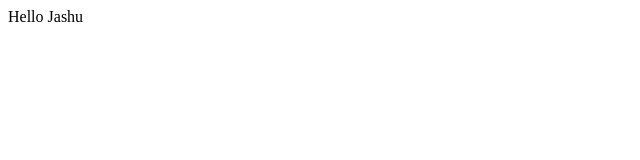
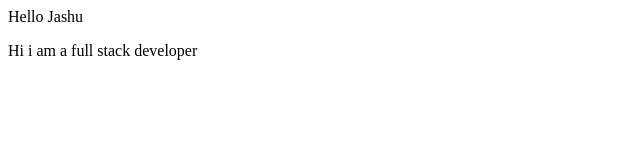
Before and after one commit to JashwanthMarisetty/localrepo, a plain HTML site: page index.html in a window 1280 px wide. Shown: the whole page, without its empty margins (0-640 px from the left). Drawn offline with Linux system fonts and the light colour scheme.

Commit message:
Added new branch

```diff
--- a/index.html
+++ b/index.html
@@ -1 +1,2 @@
 <p>Hello Jashu</p>
+<p>Hi i am a full stack developer</p>
```
